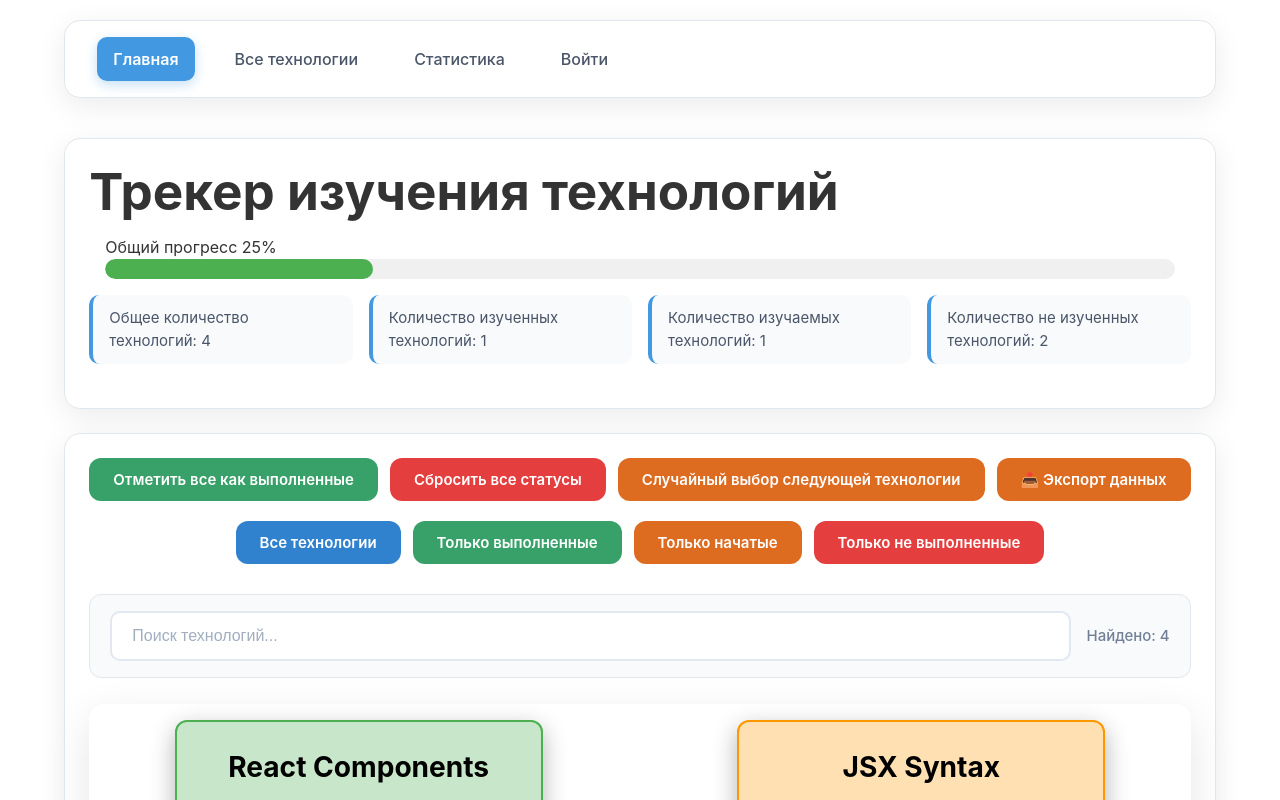
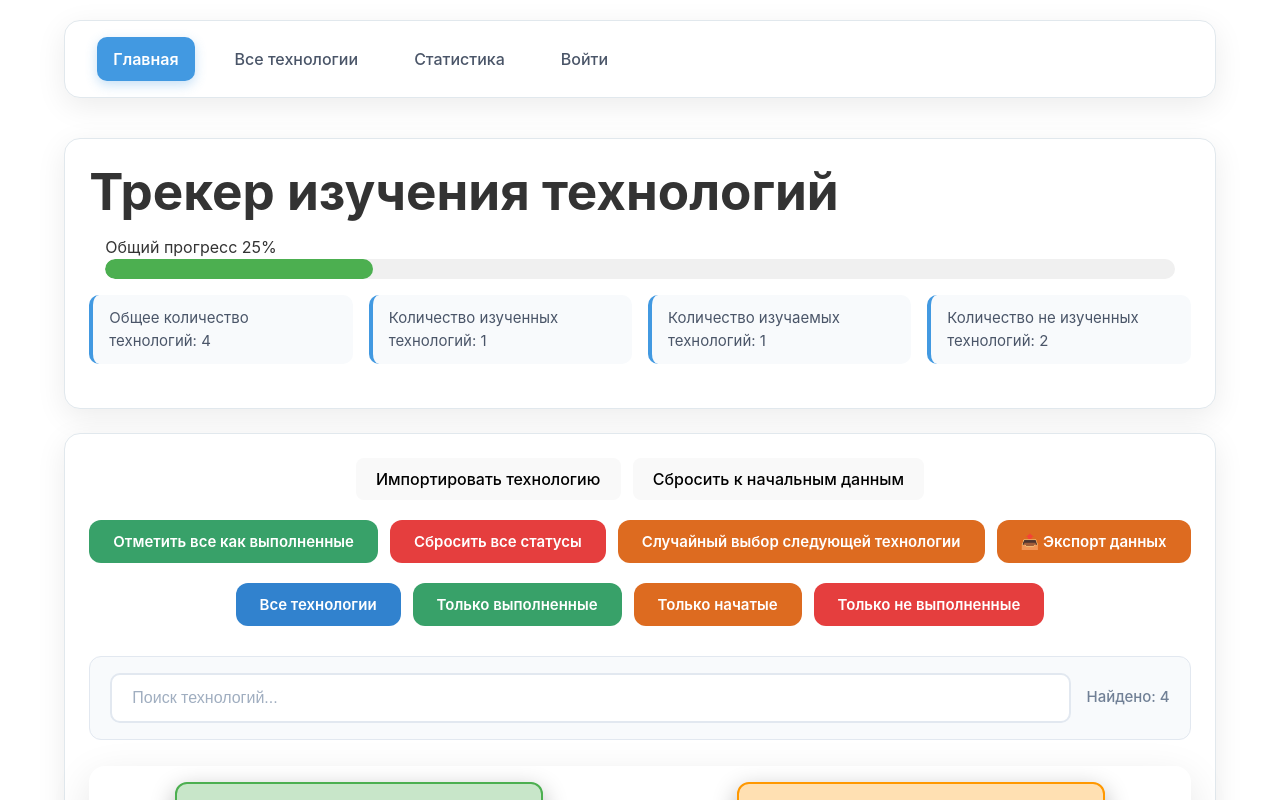
Before and after one commit to me1lkom/practice_19-..., a React (Vite) app: page / in a window 1280 px wide. Shown: the top 800 px of the page. Built offline with nearby package versions, Linux system fonts and the light colour scheme; no server answers.

Commit message:
practice_24 done

```diff
--- /dev/null
+++ b/src/components/RoadmapImporter.jsx
@@ -0,0 +1,94 @@
+import { useState } from 'react';
+import useTechnologiesApi from '../hooks/useTechnologiesApi';
+import "../style/RoadmapImporter.css";
+function RoadmapImporter({ onImport, onReset, existingTechnologies }) {
+  const [importing, setImporting] = useState(false);
+
+  const {
+    technologies: catalog,
+    loading,
+    error,
+  } = useTechnologiesApi('https://693c74a8b762a4f15c40898b.mockapi.io/tech-tracker/technologies');
+
+  // Функция проверки дубликатов
+  const isDuplicate = (techTitle) => {
+    return existingTechnologies.some(
+      tech => tech.title.toLowerCase() === techTitle.toLowerCase()
+    );
+  };
+
+  const handleImport = async () => {
+  if (!catalog || catalog.length === 0) {
+    alert('Каталог пуст или ещё не загружен');
+    return;
+  }
+
+  setImporting(true);
+  try {
+
+    // Собираем технологии для импорта
+    const importPromises = [];
+
+    // Ищем первые 3 УНИКАЛЬНЫЕ технологии
+    for (const tech of catalog) {
+      // Проверяем на дубликаты
+      if (isDuplicate(tech.title)) {
+        continue; // Пропускаем дубликат и идем дальше
+      }
+
+      // Преобразуем данные из формата MockAPI в наш формат
+      const techToAdd = {
+        title: tech.title,
+        description: tech.description || `Изучение ${tech.title}`,
+        notes: tech.notes || ''
+      };
+
+      // Собираем промисы
+      importPromises.push(onImport(techToAdd));
+    }
+
+    // Ждем завершения ВСЕХ импортов
+    if (importPromises.length > 0) {
+      await Promise.all(importPromises);
+    } else {
+      // Если importedCount === 0, значит все технологии в каталоге уже есть
+      alert('Все доступные технологии из каталога уже добавлены!');
+    }
+
+  } catch (err) {
+    alert(`Ошибка импорта: ${err.message}`);
+  } finally {
+    setImporting(false);
+  }
+};
+
+  return (
+
+      <div className="import-controls">
+        <div className="import-buttons">
+          <button
+            onClick={handleImport}
+            disabled={importing || loading}
+            className="import-button"
+          >
+            {importing ? 'Импортирую...' : 'Импортировать технологию'}
+          </button>
+
+          <button
+            onClick={onReset}
+            className="reset-button"
+          >
+            Сбросить к начальным данным
+          </button>
+        </div>
+
+      {error && (
+        <div className="error-message">
+          Ошибка загрузки каталога: {error}
+        </div>
+      )}
+    </div>
+  );
+}
+
+export default RoadmapImporter;
--- /dev/null
+++ b/src/components/SearchBar.jsx
@@ -0,0 +1,44 @@
+import { useState, useEffect, useRef } from "react";
+
+function SearchBar({ onSearchChange }) {
+  const [localQuery, setLocalQuery] = useState("");
+  const searchTimeoutRef = useRef(null);
+
+
+  const handleInputChange = (value) => {
+    setLocalQuery(value);
+
+
+    if (searchTimeoutRef.current) {
+      clearTimeout(searchTimeoutRef.current);
+    }
+
+    clearTimeout(searchTimeoutRef.current);
+    searchTimeoutRef.current = setTimeout(() => {
+      onSearchChange(value);
+    }, 300);
+  };
+
+  useEffect(() => {
+    return () => {
+      if (searchTimeoutRef.current) {
+        clearTimeout(searchTimeoutRef.current);
+      }
+      if (searchTimeoutRef.current) {
+        searchTimeoutRef.current.abort();
+      }
+    };
+  }, []);
+
+  return (
+    <input
+      type="text"
+      placeholder="Поиск технологий..."
+      value={localQuery}
+      onChange={(e) => handleInputChange(e.target.value)}
+      className="search-input"
+    />
+  );
+}
+
+export default SearchBar;
--- a/src/components/useTechnologies.jsx
+++ b/src/components/useTechnologies.jsx
@@ -125,12 +125,37 @@ function useTechnologies() {
     (tech) => tech.status === "not-started"
   ).length;
 
+  const addTechnology = (techData) => {
+    // Если techData - массив, добавляем несколько технологий
+    const techsToAdd = Array.isArray(techData) ? techData : [techData];
+
+    const maxId = technologies.reduce((max, tech) => Math.max(max, tech.id), 0);
+
+    const newTechs = techsToAdd.map((tech, index) => ({
+      id: maxId + index + 1,
+      title: tech.title,
+      description: tech.description || "",
+      status: "not-started",
+      notes: tech.notes || "",
+    }));
+
+    setTechnologies((prev) => [...prev, ...newTechs]);
+    return newTechs;
+  };
+
+  const resetToInitial = () => {
+    setTechnologies(initialTechnologies);
+    return initialTechnologies;
+  };
+
   return {
     technologies,
 
     updateStatus,
     updateNotes,
 
+    addTechnology,
+    resetToInitial,
     handleAllCompleted,
     handleReset,
     handleSelectRandom,
--- /dev/null
+++ b/src/hooks/useTechnologiesApi.jsx
@@ -0,0 +1,60 @@
+import { useState, useEffect, useCallback } from "react";
+
+function useTechnologiesApi(url, options = {}) {
+  const [technologies, setTechnologies] = useState([]);
+  const [loading, setLoading] = useState(true);
+  const [error, setError] = useState(null);
+
+  const fetchTechnologies = useCallback(
+    async (abortConroller) => {
+      try {
+        setLoading(true);
+        setError(null);
+
+        const response = await fetch(url, {
+          ...options,
+          signal: abortConroller.signal,
+        });
+
+        if (!response.ok) {
+          throw new Error(
+            `Ошибка загрузки технологий: ${response.status} ${response.statusText}`
+          );
+        }
+
+        const result = await response.json();
+        setTechnologies(result);
+      } catch (err) {
+        if (err.name === "AbortError") {
+          console.log("Запрос отменен");
+        }
+      } finally {
+        setLoading(false);
+      }
+    },
+    [url]
+  );
+
+  useEffect(() => {
+    const abortController = new AbortController();
+
+    if (url) {
+      fetchTechnologies(abortController);
+    }
+
+    return () => {
+      abortController.abort();
+    };
+  }, [url, fetchTechnologies]);
+
+  const refetch = useCallback(() => {
+    const abortController = new AbortController();
+
+    fetchTechnologies(abortController);
+    return () => abortController.abort();
+  }, [fetchTechnologies]);
+
+  return {technologies, loading, error, refetch}
+}
+
+export default useTechnologiesApi;
--- a/src/pages/Home.jsx
+++ b/src/pages/Home.jsx
@@ -6,11 +6,16 @@ import QuickActions from "../components/QuickActions.jsx";
 import FilterChange from "../components/FilterChange.jsx";
 import useTechnologies from "../components/useTechnologies.jsx";
 import ProgressBar from "../reusable/ProgressBar.jsx";
+
+import RoadmapImporter from "../components/RoadmapImporter.jsx";
+import SearchBar from "../components/SearchBar.jsx";
 function Home() {
   const {
     technologies,
     updateStatus,
     updateNotes,
+    addTechnology,
+    resetToInitial,
     progress,
     handleAllCompleted,
     handleReset,
@@ -23,6 +28,10 @@ function Home() {
 
   const [selectedFilter, setSelectedFilter] = useState("all");
   const [searchQuery, setSearchQuery] = useState("");
+
+  const handleSearchChange = (query) => {
+    setSearchQuery(query);
+  };
 
   const filteredTechnologies = technologies.filter((tech) => {
     if (selectedFilter !== "all" && tech.status !== selectedFilter) {
@@ -40,6 +49,14 @@ function Home() {
     );
   });
 
+  const handleImportTechnology = (techData) => {
+    addTechnology(techData);
+    console.log("Импортируем:", techData);
+  };
+  const resetToStock = () => {
+    resetToInitial();
+  };
+
   return (
     <div className="app">
       <header className="app-header">
@@ -52,7 +69,7 @@ function Home() {
           height={20}
         />
         <ProgressHeader
-          totalCount = {totalCount}
+          totalCount={totalCount}
           completedCount={completedCount}
           inProgressCount={inProgressCount}
           notStartedCount={notStartedCount}
@@ -60,6 +77,11 @@ function Home() {
       </header>
       <main className="app-main">
         <div className="actions-button">
+          <RoadmapImporter
+              onImport={handleImportTechnology}
+              onReset={resetToStock}
+              existingTechnologies={technologies}
+            />
           <div className="quick-actions">
             <QuickActions
               allcompleted={handleAllCompleted}
@@ -71,13 +93,7 @@ function Home() {
           <FilterChange onFilterChange={setSelectedFilter} />
         </div>
         <div className="search-box">
-          <input
-            type="text"
-            placeholder="Поиск технологий..."
-            value={searchQuery}
-            onChange={(e) => setSearchQuery(e.target.value)}
-            className="search-input"
-          />
+          <SearchBar onSearchChange={handleSearchChange}/>
           <span>Найдено: {filteredTechnologies.length}</span>
         </div>
         <div className="technologies-grid">
--- /dev/null
+++ b/src/style/RoadmapImporter.css
@@ -0,0 +1,6 @@
+.import-buttons {
+  display: flex;
+  gap: 12px;
+  flex-wrap: wrap;
+  justify-content: center;
+}
```
Lines whose indentation alone changed are shown as unchanged.
